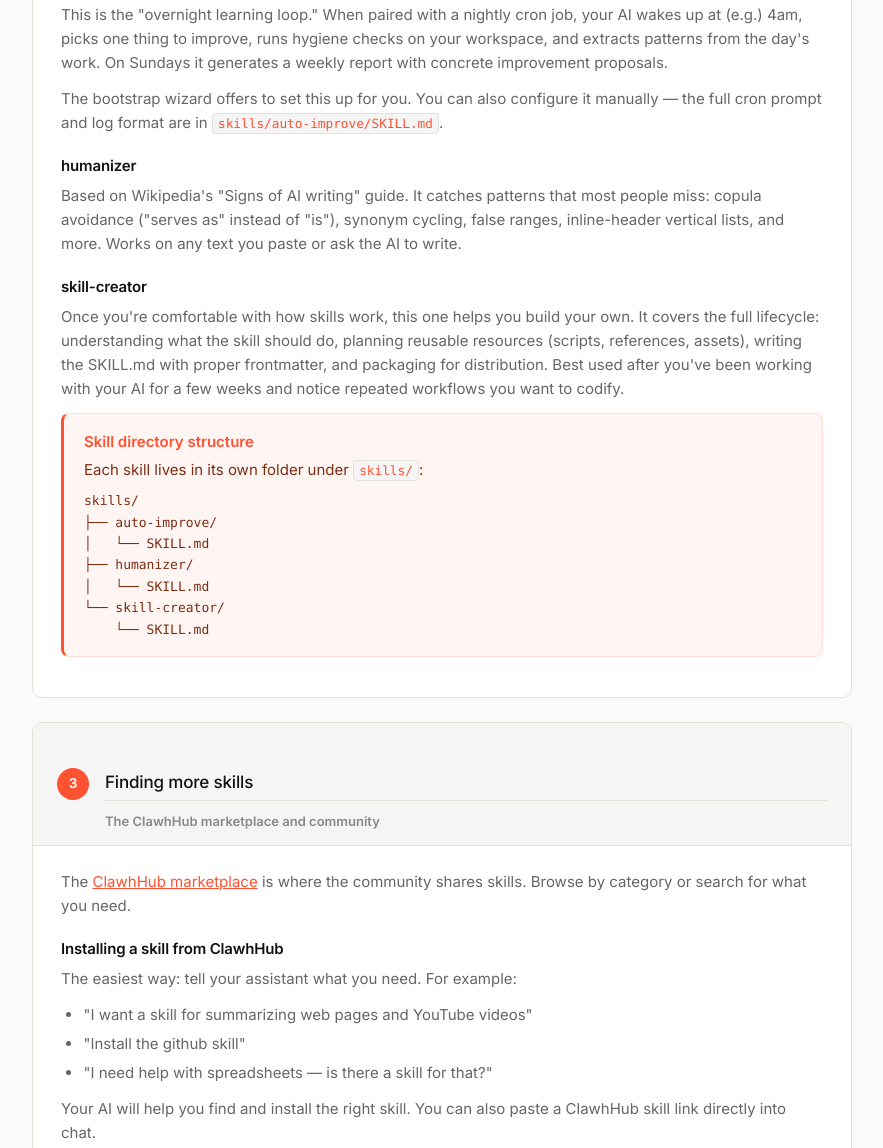
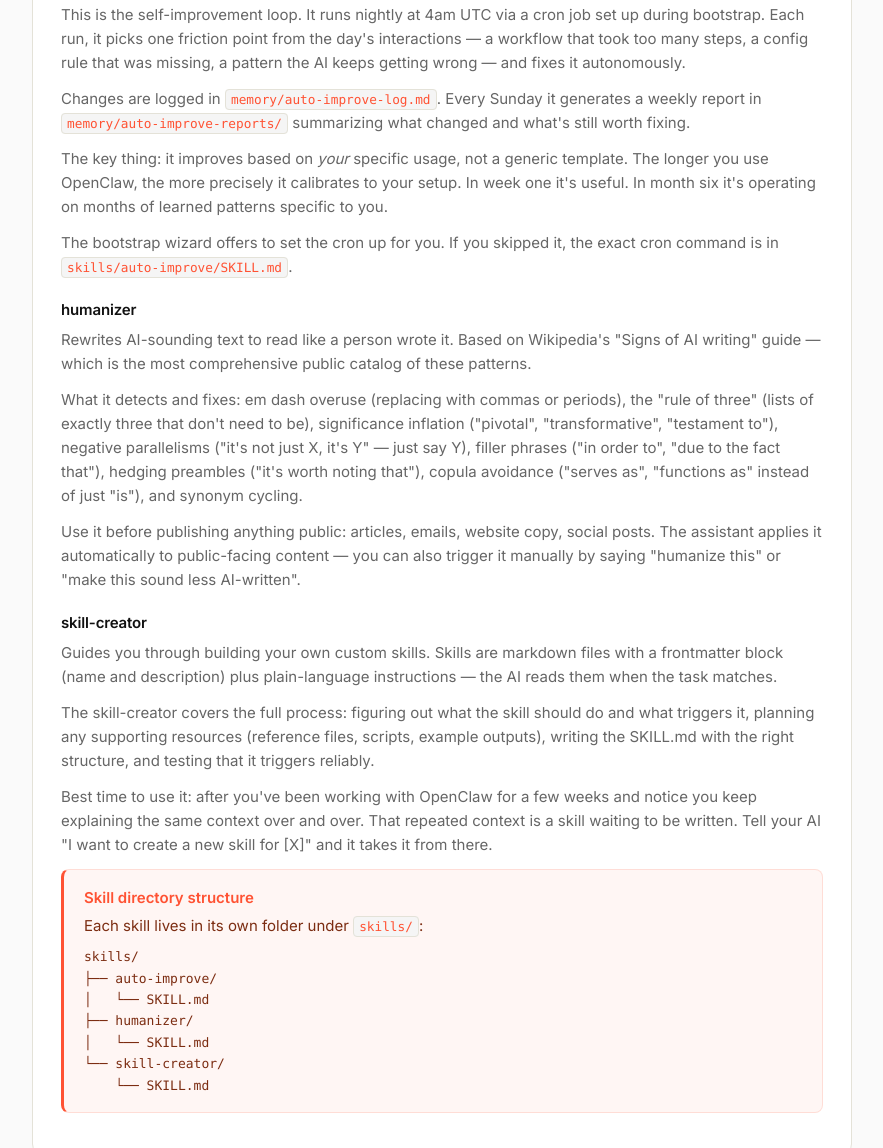
Before and after one commit to vistawtf/openclaw-easy-setup, a plain HTML site: page docs/skills-helper.html in a window 1280 px wide. Shown: the part 1347-2495 px from the top of the page, without its empty margins (298-1181 px from the left). Drawn offline with Linux system fonts and the light colour scheme.

Commit message:
docs: expand bundled skills detail in skills-helper
- auto-improve: add nightly 4am schedule, log paths (auto-improve-log.md,
  auto-improve-reports/), and self-improvement loop detail
- humanizer: enumerate specific detected patterns (em dash, rule of three,
  significance inflation, negative parallelisms, hedging preambles, etc.)
- skill-creator: explain workflow and when to use it

```diff
--- a/docs/skills-helper.html
+++ b/docs/skills-helper.html
@@ -624,14 +624,20 @@
       </table>
 
       <h3>auto-improve</h3>
-      <p>This is the "overnight learning loop." When paired with a nightly cron job, your AI wakes up at (e.g.) 4am, picks one thing to improve, runs hygiene checks on your workspace, and extracts patterns from the day's work. On Sundays it generates a weekly report with concrete improvement proposals.</p>
-      <p>The bootstrap wizard offers to set this up for you. You can also configure it manually — the full cron prompt and log format are in <code>skills/auto-improve/SKILL.md</code>.</p>
+      <p>This is the self-improvement loop. It runs nightly at 4am UTC via a cron job set up during bootstrap. Each run, it picks one friction point from the day's interactions — a workflow that took too many steps, a config rule that was missing, a pattern the AI keeps getting wrong — and fixes it autonomously.</p>
+      <p>Changes are logged in <code>memory/auto-improve-log.md</code>. Every Sunday it generates a weekly report in <code>memory/auto-improve-reports/</code> summarizing what changed and what's still worth fixing.</p>
+      <p>The key thing: it improves based on <em>your</em> specific usage, not a generic template. The longer you use OpenClaw, the more precisely it calibrates to your setup. In week one it's useful. In month six it's operating on months of learned patterns specific to you.</p>
+      <p>The bootstrap wizard offers to set the cron up for you. If you skipped it, the exact cron command is in <code>skills/auto-improve/SKILL.md</code>.</p>
 
       <h3>humanizer</h3>
-      <p>Based on Wikipedia's "Signs of AI writing" guide. It catches patterns that most people miss: copula avoidance ("serves as" instead of "is"), synonym cycling, false ranges, inline-header vertical lists, and more. Works on any text you paste or ask the AI to write.</p>
+      <p>Rewrites AI-sounding text to read like a person wrote it. Based on Wikipedia's "Signs of AI writing" guide — which is the most comprehensive public catalog of these patterns.</p>
+      <p>What it detects and fixes: em dash overuse (replacing with commas or periods), the "rule of three" (lists of exactly three that don't need to be), significance inflation ("pivotal", "transformative", "testament to"), negative parallelisms ("it's not just X, it's Y" — just say Y), filler phrases ("in order to", "due to the fact that"), hedging preambles ("it's worth noting that"), copula avoidance ("serves as", "functions as" instead of just "is"), and synonym cycling.</p>
+      <p>Use it before publishing anything public: articles, emails, website copy, social posts. The assistant applies it automatically to public-facing content — you can also trigger it manually by saying "humanize this" or "make this sound less AI-written".</p>
 
       <h3>skill-creator</h3>
-      <p>Once you're comfortable with how skills work, this one helps you build your own. It covers the full lifecycle: understanding what the skill should do, planning reusable resources (scripts, references, assets), writing the SKILL.md with proper frontmatter, and packaging for distribution. Best used after you've been working with your AI for a few weeks and notice repeated workflows you want to codify.</p>
+      <p>Guides you through building your own custom skills. Skills are markdown files with a frontmatter block (name and description) plus plain-language instructions — the AI reads them when the task matches.</p>
+      <p>The skill-creator covers the full process: figuring out what the skill should do and what triggers it, planning any supporting resources (reference files, scripts, example outputs), writing the SKILL.md with the right structure, and testing that it triggers reliably.</p>
+      <p>Best time to use it: after you've been working with OpenClaw for a few weeks and notice you keep explaining the same context over and over. That repeated context is a skill waiting to be written. Tell your AI "I want to create a new skill for [X]" and it takes it from there.</p>
 
       <div class="callout callout-info">
         <strong>Skill directory structure</strong>
@@ -656,20 +662,20 @@
       <div class="step-number">3</div>
       <div class="section-title">
         <h2>Finding more skills</h2>
-        <div class="meta">The ClawhHub marketplace and community</div>
+        <div class="meta">The ClawHub marketplace and community</div>
       </div>
     </div>
     <div class="section-body">
-      <p>The <a href="https://clawhub.com" style="color:var(--ultra-orange);">ClawhHub marketplace</a> is where the community shares skills. Browse by category or search for what you need.</p>
+      <p>The <a href="https://clawhub.com" style="color:var(--ultra-orange);">ClawHub marketplace</a> is where the community shares skills. Browse by category or search for what you need.</p>
 
-      <h3>Installing a skill from ClawhHub</h3>
+      <h3>Installing a skill from ClawHub</h3>
       <p>The easiest way: tell your assistant what you need. For example:</p>
       <ul>
         <li>"I want a skill for summarizing web pages and YouTube videos"</li>
         <li>"Install the github skill"</li>
         <li>"I need help with spreadsheets — is there a skill for that?"</li>
       </ul>
-      <p>Your AI will help you find and install the right skill. You can also paste a ClawhHub skill link directly into chat.</p>
+      <p>Your AI will help you find and install the right skill. You can also paste a ClawHub skill link directly into chat.</p>
 
       <h3>Popular community skills</h3>
       <table>
@@ -760,7 +766,7 @@
       <a href="config-guide.html">Config Guide</a>
     </p>
     <p style="margin-top: 0.5rem;">
-      <a href="https://clawhub.com">ClawhHub Marketplace</a> ·
+      <a href="https://clawhub.com">ClawHub Marketplace</a> ·
       <a href="https://docs.openclaw.ai">OpenClaw Docs</a>
     </p>
     <p style="margin-top: 0.75rem; color: var(--muted-light);">
```
